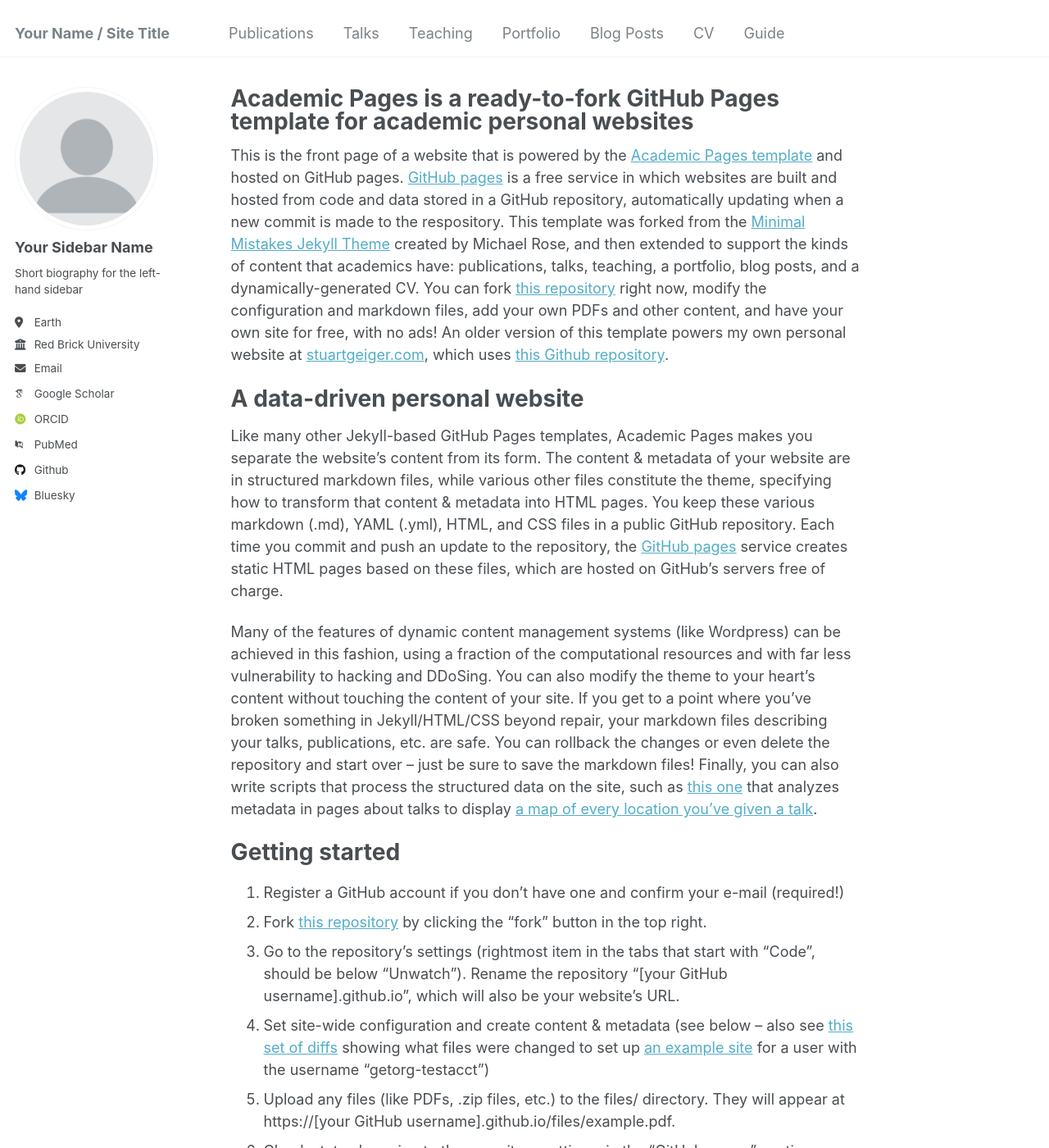
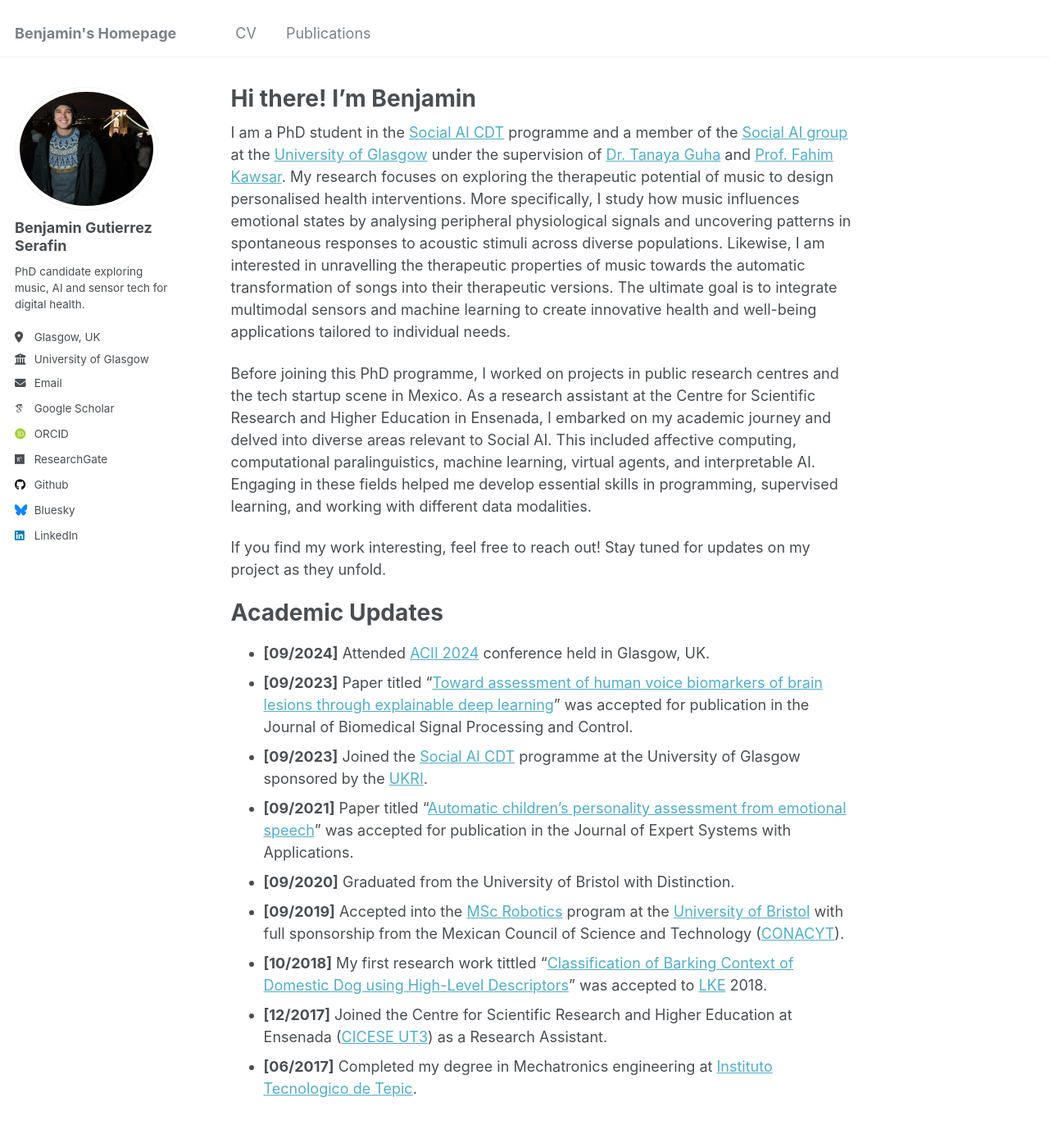
Before and after one commit to gtzben/gtzben.github.io, a Jekyll site: the page built from _pages/about.md, in a window 1280 px wide and 1400 px high. Shown: the whole window at 82% size. Built offline with Jekyll 4.4.1, drawn with Linux system fonts in a browser that asks for light colours; some web fonts are replaced; some of the changed text lies outside the part shown.

Commit message:
Update bio info, photo and cv

```diff
--- a/_config.yml
+++ b/_config.yml
@@ -8,42 +8,42 @@
 
 # Basic Site Settings
 locale                   : "en-US"
-title                    : "Your Name / Site Title"
+title                    : "Benjamin's Homepage"
 title_separator          : "-"
-name                     : &name "Your Name"
+name                     : &name "Benjamin Gutierrez Serafin"
 description              : &description "personal description"
-url                      : https://academicpages.github.io # the base hostname & protocol for your site e.g. "https://mmistakes.github.io"
+url                      : https://gtzben.github.io # the base hostname & protocol for your site e.g. "https://mmistakes.github.io"
 baseurl                  : "" # the subpath of your site, e.g. "/blog"
-repository               : "academicpages/academicpages.github.io"
+repository               : "gtzben/gtzben.github.io"
 
 # Site Author - The following control what appear as part of the author content on the side bar.
 #               If a field is blank the icon and link will not appear, otherwise it will be shown.
 #               Additional customization can be done by editing /_includes/author-profile.html
 author:
   # Biographic information
-  avatar           : "profile.png"
-  name             : "Your Sidebar Name"
+  avatar           : "profile_resized.jpg"
+  name             : "Benjamin Gutierrez Serafin"
   pronouns         : # example: "she/her"
-  bio              : "Short biography for the left-hand sidebar"
-  location         : "Earth"
-  employer         : "Red Brick University"
+  bio              : "PhD candidate exploring music, AI and sensor tech for digital health."
+  location         : "Glasgow, UK"
+  employer         : "University of Glasgow"
   uri              : # URL
-  email            : "none@example.org"
+  email            : "b.gutierrez-serafin.1@research.gla.ac.uk"
 
   # Academic websites
   arxiv            : # URL - Update with the correct link to your profile
-  googlescholar    : "https://scholar.google.com/citations?user=PS_CX0AAAAAJ"
+  googlescholar    : "https://scholar.google.com/citations?user=vfLULCsAAAAJ&hl=en&oi=ao"
   impactstory      : # URL
-  orcid            : "http://orcid.org/yourorcidurl"
+  orcid            : "https://orcid.org/0000-0002-8841-1212"
   semantic         : # URL
-  pubmed           : "https://www.ncbi.nlm.nih.gov/pubmed/?term=john+snow"
-  researchgate     : # URL
+  pubmed           : # URL
+  researchgate     : "https://www.researchgate.net/profile/Benjamin-Gutierrez-Serafin"
 
   # Repositories and software development
   bitbucket        : # Username - Update with your username on the site
   codepen          : # Username
   dribbble         : # Username
-  github           : "academicpages"
+  github           : "gtzben"
   kaggle           : # Username
   stackoverflow    : # User number or user number and name (i.e., use "1" or "1/jeff-atwood")
 
@@ -57,7 +57,7 @@ author:
   keybase          : # Username
   instagram        : # Username
   lastfm           : # Username
-  linkedin         : # Username
+  linkedin         : "bgtzse"
   mastodon         : # URL
   medium           : # URL
   pinterest        : # Username
--- a/_pages/about.md
+++ b/_pages/about.md
@@ -1,49 +1,28 @@
 ---
 permalink: /
-title: "Academic Pages is a ready-to-fork GitHub Pages template for academic personal websites"
+title: "Hi there! I'm Benjamin"
+excerpt: "About me"
 author_profile: true
 redirect_from:
   - /about/
   - /about.html
 ---
 
-This is the front page of a website that is powered by the [Academic Pages template](https://github.com/academicpages/academicpages.github.io) and hosted on GitHub pages. [GitHub pages](https://pages.github.com) is a free service in which websites are built and hosted from code and data stored in a GitHub repository, automatically updating when a new commit is made to the respository. This template was forked from the [Minimal Mistakes Jekyll Theme](https://mmistakes.github.io/minimal-mistakes/) created by Michael Rose, and then extended to support the kinds of content that academics have: publications, talks, teaching, a portfolio, blog posts, and a dynamically-generated CV. You can fork [this repository](https://github.com/academicpages/academicpages.github.io) right now, modify the configuration and markdown files, add your own PDFs and other content, and have your own site for free, with no ads! An older version of this template powers my own personal website at [stuartgeiger.com](http://stuartgeiger.com), which uses [this Github repository](https://github.com/staeiou/staeiou.github.io).
+I am a PhD student in the [Social AI CDT](https://socialcdt.org/) programme and a member of the [Social AI group](https://www.socialaiglasgow.co.uk/home) at the [University of Glasgow](https://www.gla.ac.uk/) under the supervision of [Dr. Tanaya Guha](https://www.tanayag.com) and [Prof. Fahim Kawsar](https://www.fahim-kawsar.net). My research focuses on exploring the therapeutic potential of music to design personalised health interventions. More specifically, I study how music influences emotional states by analysing peripheral physiological signals and uncovering patterns in spontaneous responses to acoustic stimuli across diverse populations. Likewise, I am interested in unravelling the therapeutic properties of music towards the automatic transformation of songs into their therapeutic versions. The ultimate goal is to integrate multimodal sensors and machine learning to create innovative health and well-being applications tailored to individual needs.
 
-A data-driven personal website
+Before joining this PhD programme, I worked on projects in public research centres and the tech startup scene in Mexico. As a research assistant at the Centre for Scientific Research and Higher Education in Ensenada, I embarked on my academic journey and delved into diverse areas relevant to Social AI. This included affective computing, computational paralinguistics, machine learning, virtual agents, and interpretable AI. Engaging in these fields helped me develop essential skills in programming, supervised learning, and working with different data modalities.
+
+If you find my work interesting, feel free to reach out! Stay tuned for updates on my project as they unfold.
+
+
+Academic Updates
 ======
-Like many other Jekyll-based GitHub Pages templates, Academic Pages makes you separate the website's content from its form. The content & metadata of your website are in structured markdown files, while various other files constitute the theme, specifying how to transform that content & metadata into HTML pages. You keep these various markdown (.md), YAML (.yml), HTML, and CSS files in a public GitHub repository. Each time you commit and push an update to the repository, the [GitHub pages](https://pages.github.com/) service creates static HTML pages based on these files, which are hosted on GitHub's servers free of charge.
-
-Many of the features of dynamic content management systems (like Wordpress) can be achieved in this fashion, using a fraction of the computational resources and with far less vulnerability to hacking and DDoSing. You can also modify the theme to your heart's content without touching the content of your site. If you get to a point where you've broken something in Jekyll/HTML/CSS beyond repair, your markdown files describing your talks, publications, etc. are safe. You can rollback the changes or even delete the repository and start over -- just be sure to save the markdown files! Finally, you can also write scripts that process the structured data on the site, such as [this one](https://github.com/academicpages/academicpages.github.io/blob/master/talkmap.ipynb) that analyzes metadata in pages about talks to display [a map of every location you've given a talk](https://academicpages.github.io/talkmap.html).
-
-Getting started
-======
-1. Register a GitHub account if you don't have one and confirm your e-mail (required!)
-1. Fork [this repository](https://github.com/academicpages/academicpages.github.io) by clicking the "fork" button in the top right.
-1. Go to the repository's settings (rightmost item in the tabs that start with "Code", should be below "Unwatch"). Rename the repository "[your GitHub username].github.io", which will also be your website's URL.
-1. Set site-wide configuration and create content & metadata (see below -- also see [this set of diffs](http://archive.is/3TPas) showing what files were changed to set up [an example site](https://getorg-testacct.github.io) for a user with the username "getorg-testacct")
-1. Upload any files (like PDFs, .zip files, etc.) to the files/ directory. They will appear at https://[your GitHub username].github.io/files/example.pdf.
-1. Check status by going to the repository settings, in the "GitHub pages" section
-
-Site-wide configuration
-------
-The main configuration file for the site is in the base directory in [_config.yml](https://github.com/academicpages/academicpages.github.io/blob/master/_config.yml), which defines the content in the sidebars and other site-wide features. You will need to replace the default variables with ones about yourself and your site's github repository. The configuration file for the top menu is in [_data/navigation.yml](https://github.com/academicpages/academicpages.github.io/blob/master/_data/navigation.yml). For example, if you don't have a portfolio or blog posts, you can remove those items from that navigation.yml file to remove them from the header.
-
-Create content & metadata
-------
-For site content, there is one markdown file for each type of content, which are stored in directories like _publications, _talks, _posts, _teaching, or _pages. For example, each talk is a markdown file in the [_talks directory](https://github.com/academicpages/academicpages.github.io/tree/master/_talks). At the top of each markdown file is structured data in YAML about the talk, which the theme will parse to do lots of cool stuff. The same structured data about a talk is used to generate the list of talks on the [Talks page](https://academicpages.github.io/talks), each [individual page](https://academicpages.github.io/talks/2012-03-01-talk-1) for specific talks, the talks section for the [CV page](https://academicpages.github.io/cv), and the [map of places you've given a talk](https://academicpages.github.io/talkmap.html) (if you run this [python file](https://github.com/academicpages/academicpages.github.io/blob/master/talkmap.py) or [Jupyter notebook](https://github.com/academicpages/academicpages.github.io/blob/master/talkmap.ipynb), which creates the HTML for the map based on the contents of the _talks directory).
-
-**Markdown generator**
-
-I have also created [a set of Jupyter notebooks](https://github.com/academicpages/academicpages.github.io/tree/master/markdown_generator
-) that converts a CSV containing structured data about talks or presentations into individual markdown files that will be properly formatted for the Academic Pages template. The sample CSVs in that directory are the ones I used to create my own personal website at stuartgeiger.com. My usual workflow is that I keep a spreadsheet of my publications and talks, then run the code in these notebooks to generate the markdown files, then commit and push them to the GitHub repository.
-
-How to edit your site's GitHub repository
-------
-Many people use a git client to create files on their local computer and then push them to GitHub's servers. If you are not familiar with git, you can directly edit these configuration and markdown files directly in the github.com interface. Navigate to a file (like [this one](https://github.com/academicpages/academicpages.github.io/blob/master/_talks/2012-03-01-talk-1.md) and click the pencil icon in the top right of the content preview (to the right of the "Raw | Blame | History" buttons). You can delete a file by clicking the trashcan icon to the right of the pencil icon. You can also create new files or upload files by navigating to a directory and clicking the "Create new file" or "Upload files" buttons.
-
-Example: editing a markdown file for a talk
-![Editing a markdown file for a talk](/images/editing-talk.png)
-
-For more info
-------
-More info about configuring Academic Pages can be found in [the guide](https://academicpages.github.io/markdown/). The [guides for the Minimal Mistakes theme](https://mmistakes.github.io/minimal-mistakes/docs/configuration/) (which this theme was forked from) might also be helpful.
+- **[09/2024]** Attended [ACII 2024](https://acii-conf.net/2024/) conference held in Glasgow, UK.
+- **[09/2023]** Paper titled "[Toward assessment of human voice biomarkers of brain lesions through explainable deep learning](https://www.sciencedirect.com/science/article/abs/pii/S174680942300890X)" was accepted for publication in the Journal of Biomedical Signal Processing and Control.
+- **[09/2023]** Joined the [Social AI CDT](https://socialcdt.org/students/cohort-5-2023-2027/) programme at the University of Glasgow sponsored by the [UKRI](https://www.ukri.org).
+- **[09/2021]** Paper titled "[Automatic children’s personality assessment from emotional speech](https://www.sciencedirect.com/science/article/abs/pii/S0957417421012446)" was accepted for publication in the Journal of Expert Systems with Applications.
+- **[09/2020]** Graduated from the University of Bristol with Distinction.
+- **[09/2019]** Accepted into the [MSc Robotics](https://www.bristol.ac.uk/study/postgraduate/taught/msc-robotics/) program at the [University of Bristol](https://www.bristol.ac.uk) with full sponsorship from the Mexican Council of Science and Technology ([CONACYT](https://conahcyt.mx)).
+- **[10/2018]** My first research work tittled "[Classification of Barking Context of Domestic Dog using High-Level Descriptors](https://www.researchgate.net/profile/Benjamin-Gutierrez-Serafin/publication/339204336_Classification_of_Barking_Context_of_Domestic_Dog_using_High-Level_Descriptors/links/5e94eb72299bf13079978a15/Classification-of-Barking-Context-of-Domestic-Dog-using-High-Level-Descriptors.pdf)" was accepted to [LKE](https://lke.cs.buap.mx/2018/) 2018.
+- **[12/2017]** Joined the Centre for Scientific Research and Higher Education at Ensenada ([CICESE UT3](https://ut3.cicese.mx)) as a Research Assistant.
+- **[06/2017]** Completed my degree in Mechatronics engineering at [Instituto Tecnologico de Tepic](https://www.tepic.tecnm.mx).
```
Also changed, not shown: _data/navigation.yml (+16 -14 lines), images/profile_resized.jpg (added), 1 other file.
